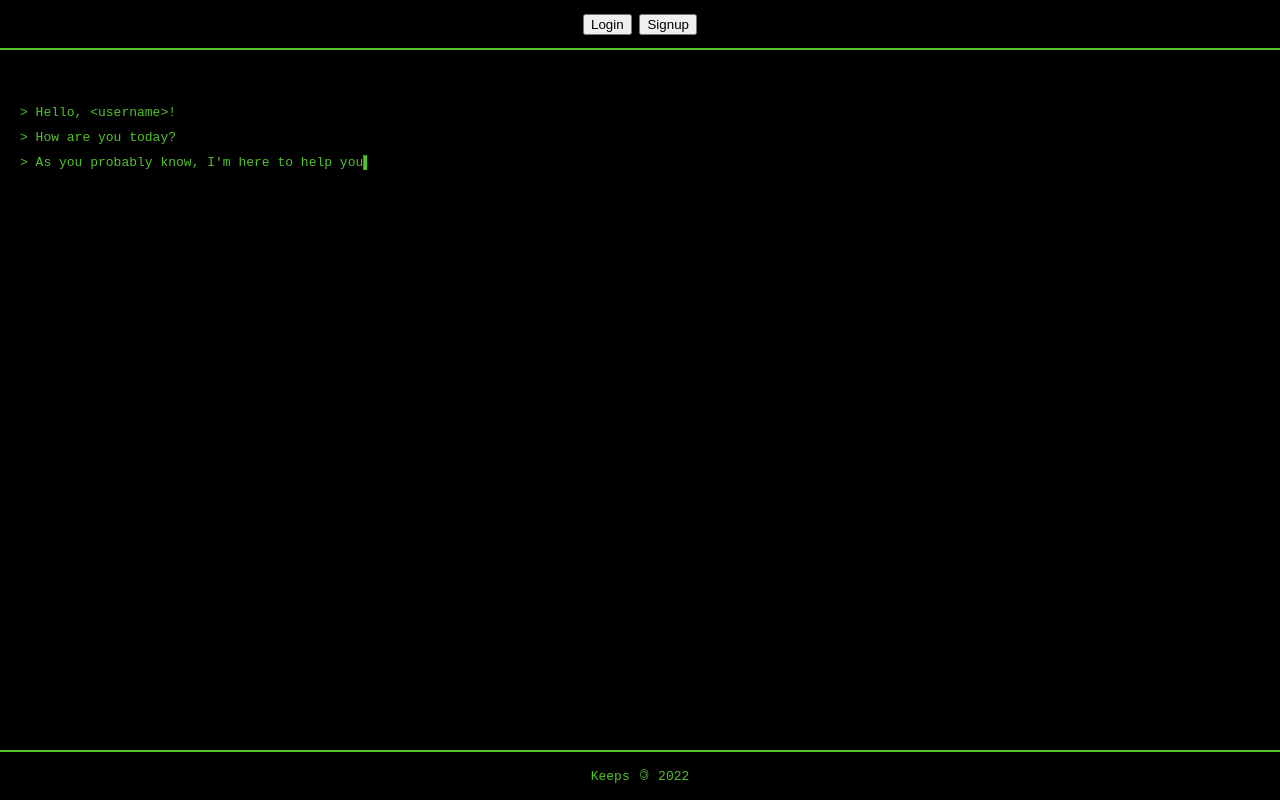
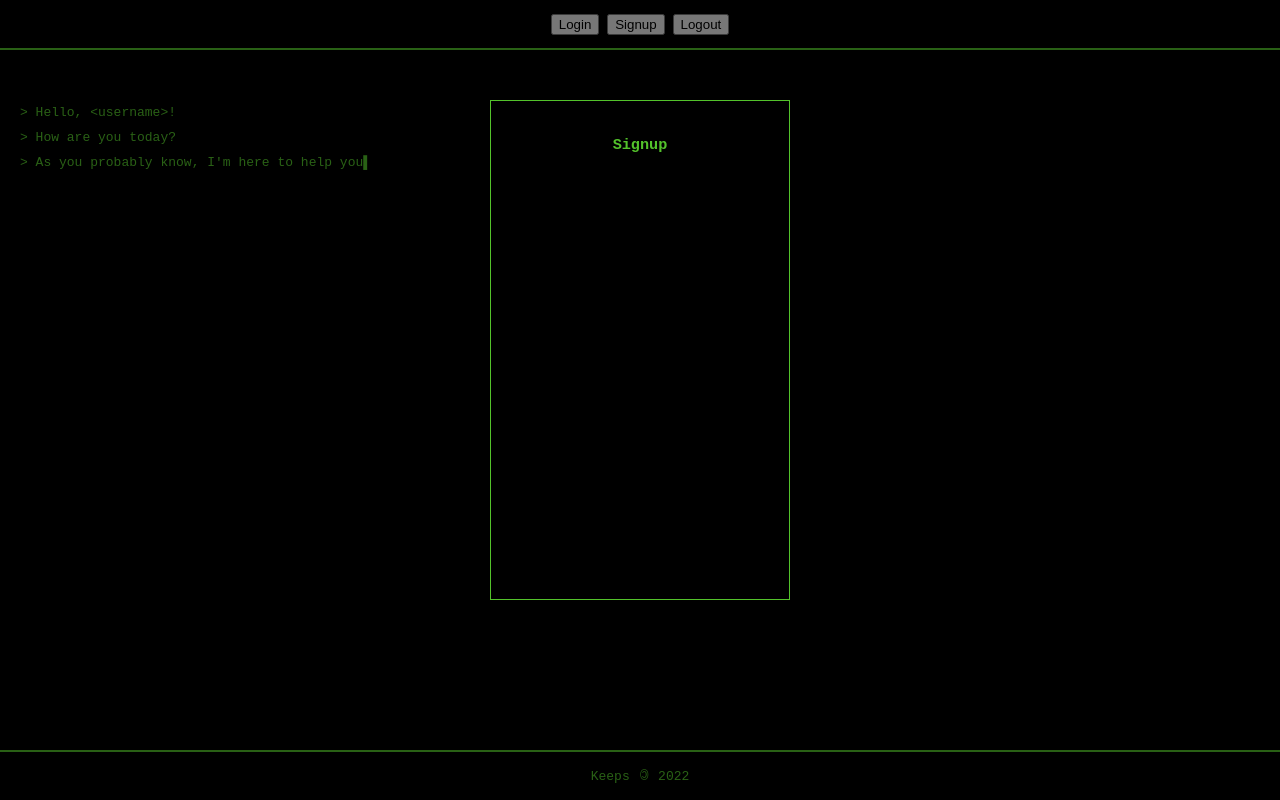
Before and after one commit to zhibirc/keeps, a website with bundled scripts: page client/index.html in a window 1280 px wide. Both pictures are taken after a click on the button "Signup". Built offline with nearby package versions, Linux system fonts and the light colour scheme.

Commit message:
FEATURE,CLIENT: add utils for DOM manipulation, Auth and Modal classes, favicons, update UI

```diff
--- a/client/index.html
+++ b/client/index.html
@@ -7,29 +7,43 @@
         <meta name="mobile-web-app-capable" content="yes">
         <meta name="description" content="Does its best to keep your secrets">
         <meta name="author" content="Yaroslav Surilov">
+
         <title>Keeps</title>
+
         <meta property="og:title" content="Keeps">
         <meta property="og:description" content="Does its best to keep your secrets">
         <meta property="og:image" content="images/">
         <meta name="twitter:card" content="summary_large_image">
+
+        <link rel="apple-touch-icon" sizes="180x180" href="./apple-touch-icon.png">
+        <link rel="icon" type="image/png" sizes="32x32" href="./favicon-32x32.png">
+        <link rel="icon" type="image/png" sizes="16x16" href="./favicon-16x16.png">
+        <link rel="manifest" href="./site.webmanifest">
+
         <link rel="stylesheet" href="./styles/main.css">
     </head>
     <body>
         <div class="page-wrapper">
             <header>
                 <nav>
-                    <button>Login</button>
-                    <button>Signup</button>
+                    <button id="login">Login</button>
+                    <button id="signup">Signup</button>
+                    <button id="logout">Logout</button>
                 </nav>
             </header>
             <main>
                 <div class="stdout" id="stdout"></div>
             </main>
         </div>
+
         <footer>
             Keeps <span class="copyleft">&copy;</span> <span id="footer-year"></span>
         </footer>
 
+        <div class="modal-wrapper hidden" id="modal-login"><h3 class="title"></h3></div>
+        <div class="modal-wrapper hidden" id="modal-signup"><h3 class="title"></h3></div>
+        <div class="overlay hidden" id="overlay"></div>
+
         <script type="module" src="./scripts/main.js"></script>
     </body>
 </html>
--- a/client/scripts/main.js
+++ b/client/scripts/main.js
@@ -6,9 +6,10 @@
 
 import { Auth } from './auth.js';
 import { Modal } from './modal.js';
+import { pick, show } from './utils.js';
 
 const currentYear = new Date().getFullYear();
-const $stdout = document.getElementById('stdout');
+const $stdout = pick('#stdout');
 const phraseList = [
     'Hello, <username>!',
     'How are you today?',
@@ -25,6 +26,11 @@ const ROW_DELAY_MS = 2000;
 const CHAR_DELAY_MS = 50;
 const PS1 = '>  ';
 const CARET = '\u258C';
+const controls = {
+    $login: pick('#login'),
+    $logout: pick('#logout'),
+    $signup: pick('#signup'),
+};
 const createRow = (() => {
     const $row = document.createElement('div');
     const $txt = document.createTextNode(PS1);
@@ -37,11 +43,21 @@ const createRow = (() => {
         return [$newRow, $newTxt];
     };
 })();
+const [$row, $txt] = createRow();
+const $overlay = pick('#overlay');
+const auth = new Auth();
+const modalLogin = new Modal(pick('#modal-login'), {title: 'Login', fields: []});
+const modalSignup = new Modal(pick('#modal-signup'), {title: 'Signup', fields: []});
 
-const [$row, $txt] = createRow();
 $stdout.appendChild($row);
 print([...phraseList], phraseList[0], $txt);
-document.getElementById('footer-year').textContent = currentYear;
+pick('#footer-year').textContent = currentYear;
+
+controls.$login.addEventListener('click', event => console.log('login'));
+controls.$signup.addEventListener('click', event => {
+    show($overlay);
+    modalSignup.show();
+});
 
 function print ( phraseList, line, $txt ) {
     if ( line.length ) {
@@ -52,9 +68,14 @@ function print ( phraseList, line, $txt ) {
     } else if ( phraseList.length ) {
         setTimeout(() => {
             $txt.nodeValue = $txt.nodeValue.slice(0, -1);
+            phraseList.splice(0, 1);
+
+            if ( phraseList.length === 0 ) {
+                return;
+            }
+
             const [$row, $txtNode = $txt] = createRow();
             $stdout.appendChild($row);
-            phraseList.splice(0, 1);
             print(phraseList, phraseList[0], $txtNode);
         }, ROW_DELAY_MS);
     }
--- a/client/scripts/modal.js
+++ b/client/scripts/modal.js
@@ -3,6 +3,8 @@
  */
 
 'use strict';
+
+import { pick, show, hide } from './utils.js';
 
 /**
  *
@@ -15,17 +17,23 @@ function parseFields ( data ) {
 export class Modal {
     #active;
     #fields;
+    #$element;
 
-    constructor ( fields ) {
+    constructor ( $element, config ) {
+        this.#$element = $element;
         this.#active = false;
-        this.#fields = parseFields(fields);
+        this.#fields = parseFields(config.fields);
+
+        pick('.title', $element).textContent = config.title;
     }
 
     show () {
+        show(this.#$element);
         this.#active = true;
     }
 
     hide () {
+        hide(this.#$element);
         this.#active = false;
     }
 
--- /dev/null
+++ b/client/scripts/utils.js
@@ -0,0 +1,11 @@
+export function show ( $element ) {
+    $element.classList.remove('hidden');
+}
+
+export function hide ( $element ) {
+    $element.classList.add('hidden');
+}
+
+export function pick ( selector, target = document ) {
+    return target.querySelector(selector);
+}
--- a/client/styles/main.css
+++ b/client/styles/main.css
@@ -58,3 +58,35 @@ footer {
 .stdout div {
     padding: 5px 0 5px 20px;
 }
+
+.overlay {
+    position: fixed;
+    width: 100%;
+    height: 100%;
+    top: 0;
+    left: 0;
+    right: 0;
+    bottom: 0;
+    background: rgba(0, 0, 0, .5);
+    z-index: 10;
+}
+
+.modal-wrapper {
+    background: var(--main-bg-color);
+    color: var(--main-fg-color);
+    width: 300px;
+    height: 500px;
+    padding: 20px;
+    box-sizing: border-box;
+    overflow: hidden;
+    position: fixed;
+    z-index: 20;
+    top: 100px;
+    left: calc(50% - 150px);
+    border: 1px solid var(--main-fg-color);
+}
+
+    .title {
+        width: 100%;
+        text-align: center;
+    }
```
Also changed, not shown: client/android-chrome-192x192.png (added), client/android-chrome-512x512.png (added), client/apple-touch-icon.png (added), client/favicon-16x16.png (added), client/favicon-32x32.png (added), client/favicon.ico (added), client/site.webmanifest (added).
